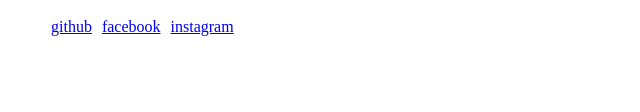
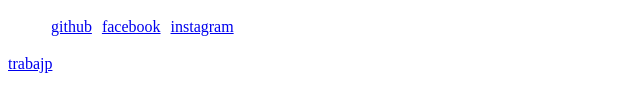
Before and after one commit to solana-gn/intro-informatica, a plain HTML site: page root/index.html in a window 1280 px wide. Shown: the part 136-248 px from the top of the page, 0-640 px from the left. Drawn offline with Linux system fonts and the light colour scheme.

Commit message:
holamundo

```diff
--- a/root/index.html
+++ b/root/index.html
@@ -44,6 +44,8 @@
           <li><a href="https://www.facebook.com/">facebook</a></li>
           <li><a href="https://www.instagram.com/">instagram</a></li>
      </ul>
+
+     <a href="#">trabajp</a>
     </footer>
   </body>
 </html>
```
